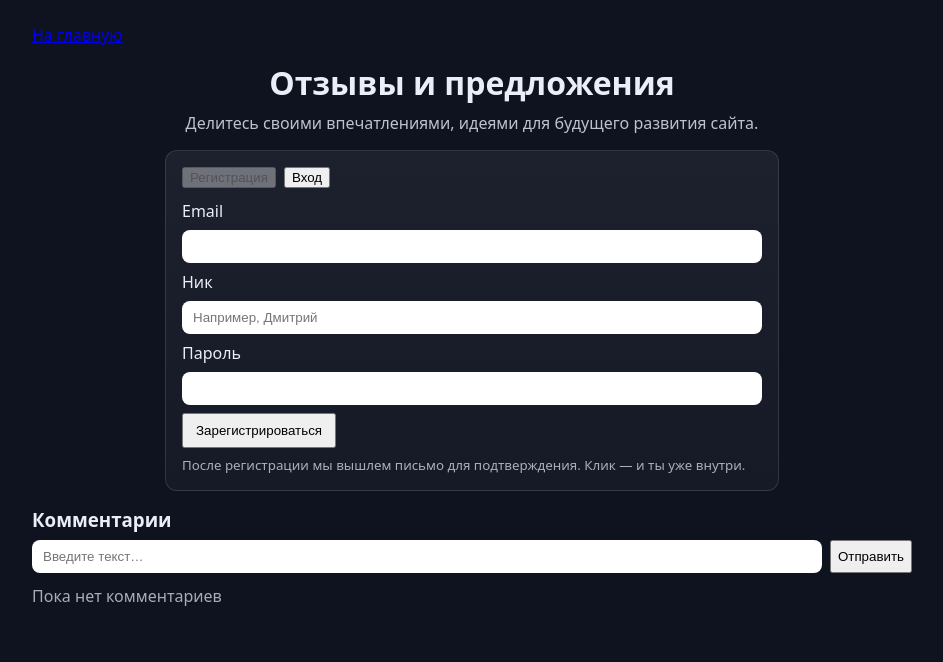
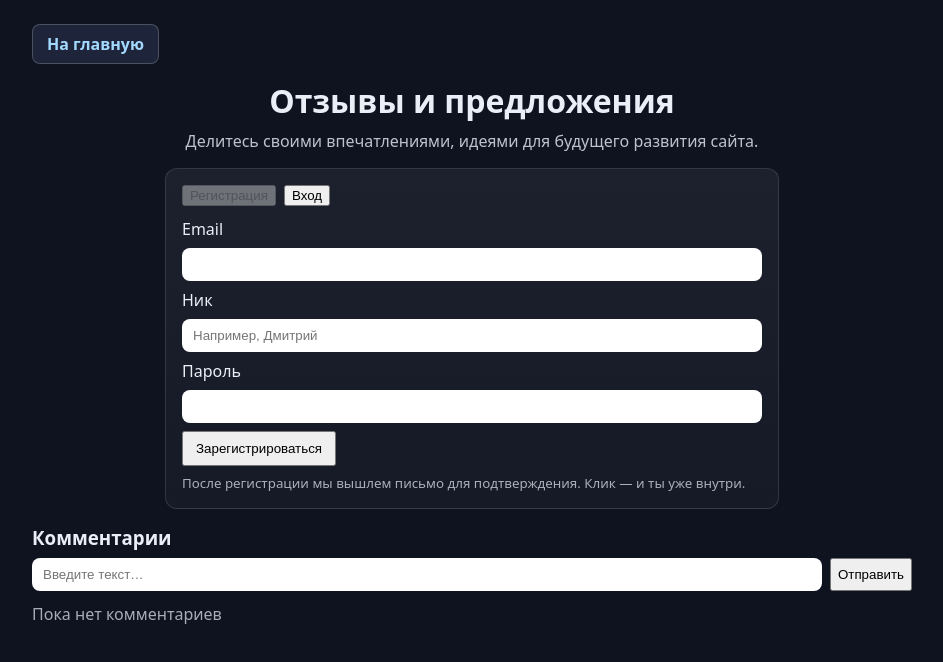
Before and after one commit to Dmitrii-Victorovich/juggernautcr-site, an Astro site: page /feedback in a window 1280 px wide. Shown: the whole page, without its empty margins (168-1111 px from the left). Built offline with nearby package versions, Linux system fonts and the light colour scheme; Astro itself is replaced by a stand-in of ours; no server answers; the database is empty.

Commit message:
Update feedback.astro

```diff
--- a/src/pages/feedback.astro
+++ b/src/pages/feedback.astro
@@ -52,7 +52,7 @@ import Comments from '../components/Comments.tsx';
   </head>
   <body>
     <div class="container">
-      <a class="back" href="/">На главную</a>
+      <a href="/" style="display:inline-block;padding:8px 14px;background:#1e253a;border:1px solid rgba(255,255,255,.2);border-radius:8px;text-decoration:none;color:#a3d9ff;font-weight:600;transition:.15s background;">На главную</a>
 
       <h1 class="title">Отзывы и предложения</h1>
       <p class="lead">Делитесь своими впечатлениями, идеями для будущего развития сайта.</p>
```
